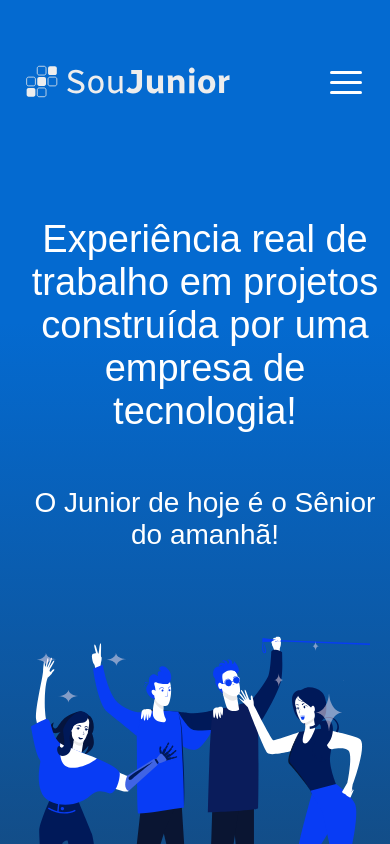
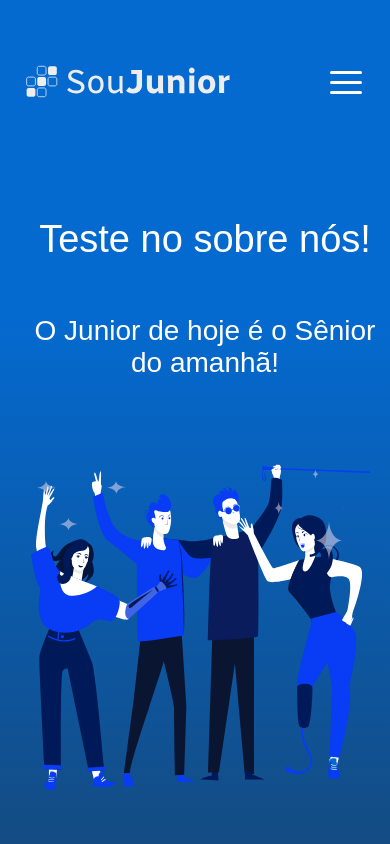
Before and after one commit to SouJunior/site-webapp, a Next.js app: page /sobre-nos in a window 390 px wide. Shown: the top 844 px of the page. Built offline with nearby package versions, Linux system fonts and the light colour scheme; a web font is replaced by a local one.

Commit message:
Adicionado o componente Header e aplicado nas páginas

```diff
--- a/components/Layout/index.jsx
+++ b/components/Layout/index.jsx
@@ -6,7 +6,6 @@ import { Footer } from "../commons/Footer";
 export const Layout = ({ children }) => {
   return (
     <>
-      <Header>{children}</Header>
       <main>{children}</main>
       <Footer />
     </>
--- /dev/null
+++ b/components/commons/HeaderComponent/HeaderC.module.css
@@ -0,0 +1,172 @@
+.header {
+  display: flex;
+  justify-content: center;
+  margin-bottom: 5rem;
+  color: white;
+  background-blend-mode: overlay, normal;
+}
+
+.navbar {
+  width: 100%;
+  margin: 5rem 0rem 0.5rem 0rem;
+  display: flex;
+  align-items: center;
+}
+
+.menuHamburger {
+  display: none;
+}
+
+.logo {
+  flex: 1;
+}
+
+.menu {
+  flex: 2;
+}
+
+.front {
+  width: 1090px;
+}
+
+.bannerArea {
+  display: flex;
+  position: relative;
+  justify-content: center;
+}
+
+.stars {
+  display: flex;
+  position: absolute;
+  justify-content: space-between;
+  width: 70%;
+  top: 7.5rem;
+  z-index: 2;
+}
+
+.starOne {
+  background-image: url("/assets/Stars1.png");
+  height: 9.2rem;
+  width: 7rem;
+  transform: rotate(90deg);
+}
+
+.starTwo {
+  background-image: url("/assets/Stars2.png");
+  height: 9.2rem;
+  width: 7rem;
+}
+
+.banner {
+  background-image: url("/assets/BannerV2.svg");
+  background-repeat: no-repeat;
+  background-position: center;
+  background-size: contain;
+  width: 100%;
+  height: 47rem;
+}
+
+.textArea {
+  width: 100%;
+  display: flex;
+  justify-content: center;
+}
+
+.textInner {
+  display: flex;
+  flex-direction: column;
+  max-width: 122.8rem;
+  width: 100%;
+}
+
+.textInner article {
+  width: 100%;
+  margin-bottom: 5.4rem;
+  font-size: 46px;
+  text-align: center;
+}
+
+.textInner p {
+  width: 100%;
+  text-align: center;
+  font-weight: lighter;
+  font-size: 2.4rem;
+}
+
+@media (max-width: 900px) {
+  .navbar {
+    margin: 5rem auto 0.5rem auto;
+  }
+
+  .textArea {
+    justify-content: space-evenly;
+  }
+
+  .textInner {
+    margin: 1rem;
+  }
+
+  .menu {
+    display: none;
+  }
+
+  .menuHamburger {
+    display: block;
+    cursor: pointer;
+  }
+}
+
+@media (max-width: 570px) {
+  .banner {
+    background-image: url("/assets/Hero.svg");
+  }
+}
+
+@media (max-width: 414px) {
+  .header {
+    padding: 2rem;
+  }
+
+  .header,
+  .textArea {
+    flex-direction: column;
+  }
+
+  .front {
+    width: 100%;
+    margin: 0rem;
+  }
+
+  .navbar {
+    margin-top: 3.8rem;
+    margin-bottom: 10.2rem;
+  }
+
+  .frontBottom {
+    display: flex;
+    flex-direction: column-reverse;
+  }
+
+  .textArea {
+    width: 100%;
+  }
+
+  .banner {
+    background-image: url("/assets/bannerGroupMobile.svg");
+  }
+
+  .stars {
+    width: 85%;
+    top: 8rem;
+  }
+
+  .textInner article {
+    font-size: 3.8rem;
+  }
+
+  .textInner p {
+    width: 100%;
+    font-size: 2.8rem;
+    text-align: center;
+  }
+}
--- /dev/null
+++ b/components/commons/HeaderComponent/HerderC.jsx
@@ -0,0 +1,72 @@
+import Image from "next/image";
+import Head from "next/head";
+import Link from "next/link";
+
+import { Navbar } from "../../commons/Navbar";
+import { MenuMobile } from "../../commons/MenuMobile";
+import styles from "./HeaderC.module.css";
+import { keyWords } from "../../../utils/keyWords";
+
+const HeaderComponent = ({ tittle }) => {
+  const getKeywords = () => keyWords.map(({ title }) => ` ${title}`);
+
+  return (
+    <header className={styles.header}>
+      <Head>
+        <title>
+          Sou Junior | Experiência real de trabalho em projetos construída por
+          uma empresa de tecnologia!
+        </title>
+        <meta
+          name="description"
+          content="Experiência real de trabalho em projetos construída por uma empresa de tecnologia"
+        />
+        <meta name="keywords" content={getKeywords()} />
+        <meta
+          name="google-site-verification"
+          content="bGguO_xpzk5qMD1itVipsY4J5FGDjMekPTHP_ZyU-D8"
+        />
+        <meta name="robots" content="index, follow" />
+      </Head>
+      <div className={styles.front}>
+        <div className={styles.navbar}>
+          <div className={styles.logo}>
+            <Link href="/">
+              <a>
+                <Image
+                  src="/assets/icons/Logo.svg"
+                  alt="logo SouJunior"
+                  width={216}
+                  height={33}
+                />
+              </a>
+            </Link>
+          </div>
+          <div className={styles.menu}>
+            <Navbar />
+          </div>
+          <div className={styles.menuHamburger}>
+            <MenuMobile />
+          </div>
+        </div>
+        <div className={styles.frontBottom}>
+          <div className={styles.bannerArea}>
+            <div className={styles.banner}></div>
+            <div className={styles.stars}>
+              <div className={styles.starOne}></div>
+              <div className={styles.starTwo}></div>
+            </div>
+          </div>
+          <div className={styles.textArea}>
+            <div className={styles.textInner}>
+              <article>{tittle}</article>
+              <p>O Junior de hoje é o Sênior do amanhã!</p>
+            </div>
+          </div>
+        </div>
+      </div>
+    </header>
+  );
+};
+
+export default HeaderComponent;
--- a/pages/index.jsx
+++ b/pages/index.jsx
@@ -1,10 +1,12 @@
 import { OccupationSection } from "../components/OccupationSection";
 import { AboutSection } from "../components/AboutSection";
 import { ParticipationSection } from "../components/Participation";
+import HeaderComponent from "../components/commons/HeaderComponent/HerderC";
 
 const Home = () => {
   return (
     <>
+      <HeaderComponent tittle={"Teste para a página home!"} />
       <AboutSection />
       <OccupationSection />
       <ParticipationSection />
--- a/pages/sobre-nos.jsx
+++ b/pages/sobre-nos.jsx
@@ -1,5 +1,13 @@
 import { SobreNos } from "../components/AboutUs";
+import HeaderComponent from "../components/commons/HeaderComponent/HerderC";
 
-const sobreNos = () => <SobreNos />;
+const sobreNos = () => {
+  return (
+    <>
+      <HeaderComponent tittle={"Teste no sobre nós!"} />
+      <SobreNos />
+    </>
+  );
+};
 
 export default sobreNos;
```
Also changed, not shown: components/Faq/index.jsx (+9 -12 lines), pages/faq.jsx (+11 -1 lines), 1 other file (tests, documents, lock files or other folders).
